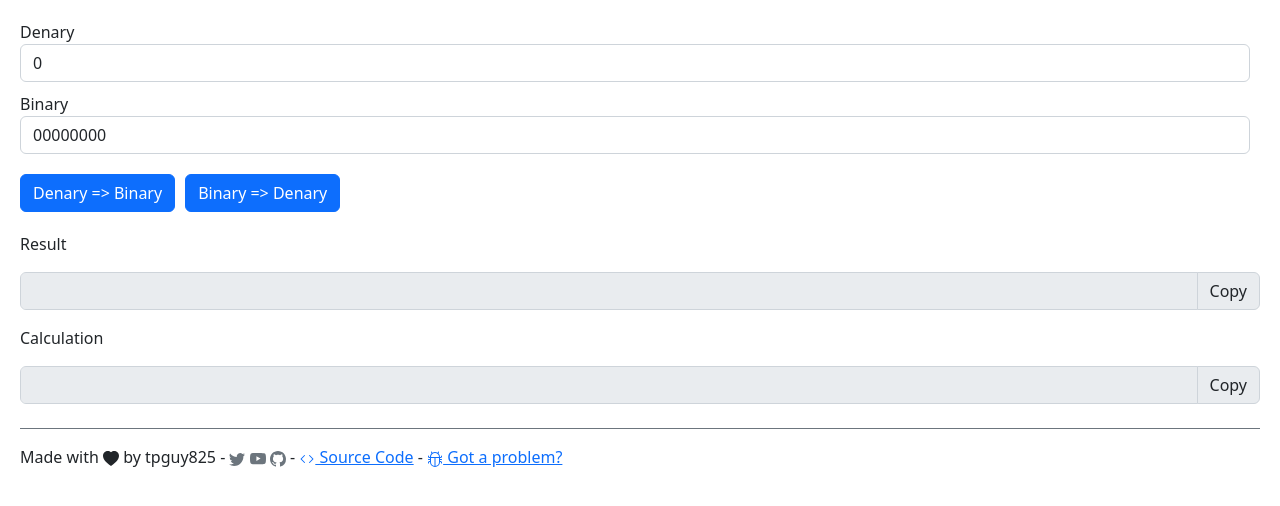
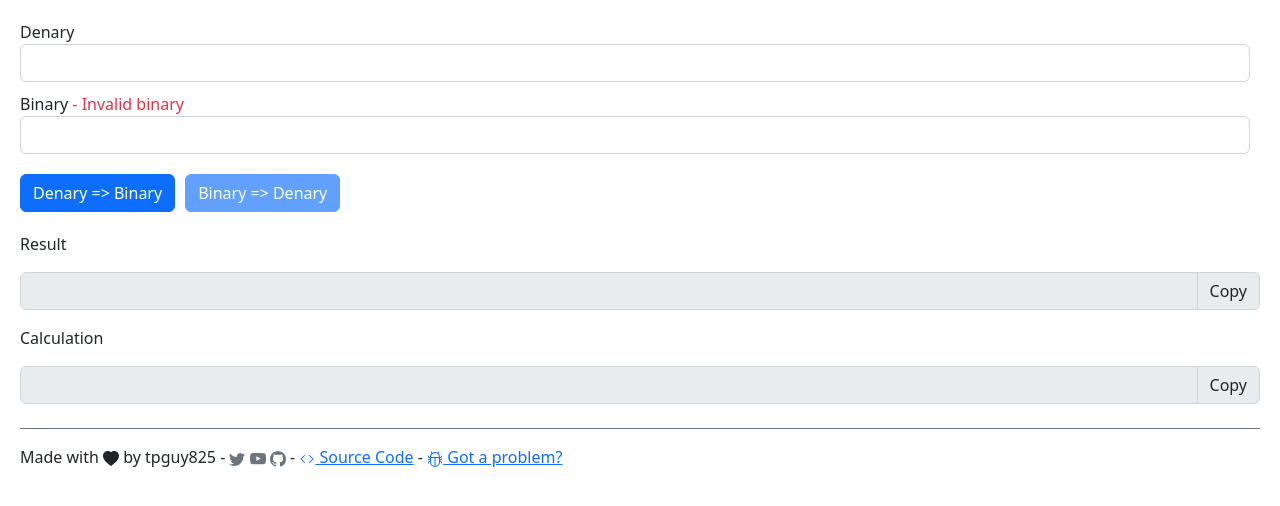
Before and after one commit to tpguy825/other, a React (Vite) app: page /binary in a window 1280 px wide. Shown: the top 506 px of the page. Built offline with nearby package versions, Linux system fonts and the light colour scheme.

Commit message:
Simpler usage

```diff
--- a/src/components/binary.tsx
+++ b/src/components/binary.tsx
@@ -17,8 +17,8 @@ type KeyArray<K extends string | number | symbol, I> = {
 };
 
 export default function Binary() {
-	const [denary, setdenary] = useState("0");
-	const [binary, setbinary] = useState("00000000");
+	const [denary, setdenary] = useState("");
+	const [binary, setbinary] = useState("");
 	const [calc, setcalc] = useState("");
 	const [result, setresult] = useState("");
 
@@ -36,7 +36,7 @@ export default function Binary() {
 				<div className="form-group">
 					<label htmlFor="num2">
 						Binary{" "}
-						{binary.length !== 8 ? (
+						{binary.length !== 8 && binary !== "" ? (
 							<span className="error">- Binary number needs to be 8 digits long (not {binary.length})</span>
 						) : isvalidbinary(binary) ? null : (
 							<span className="error">- Invalid binary</span>
```
